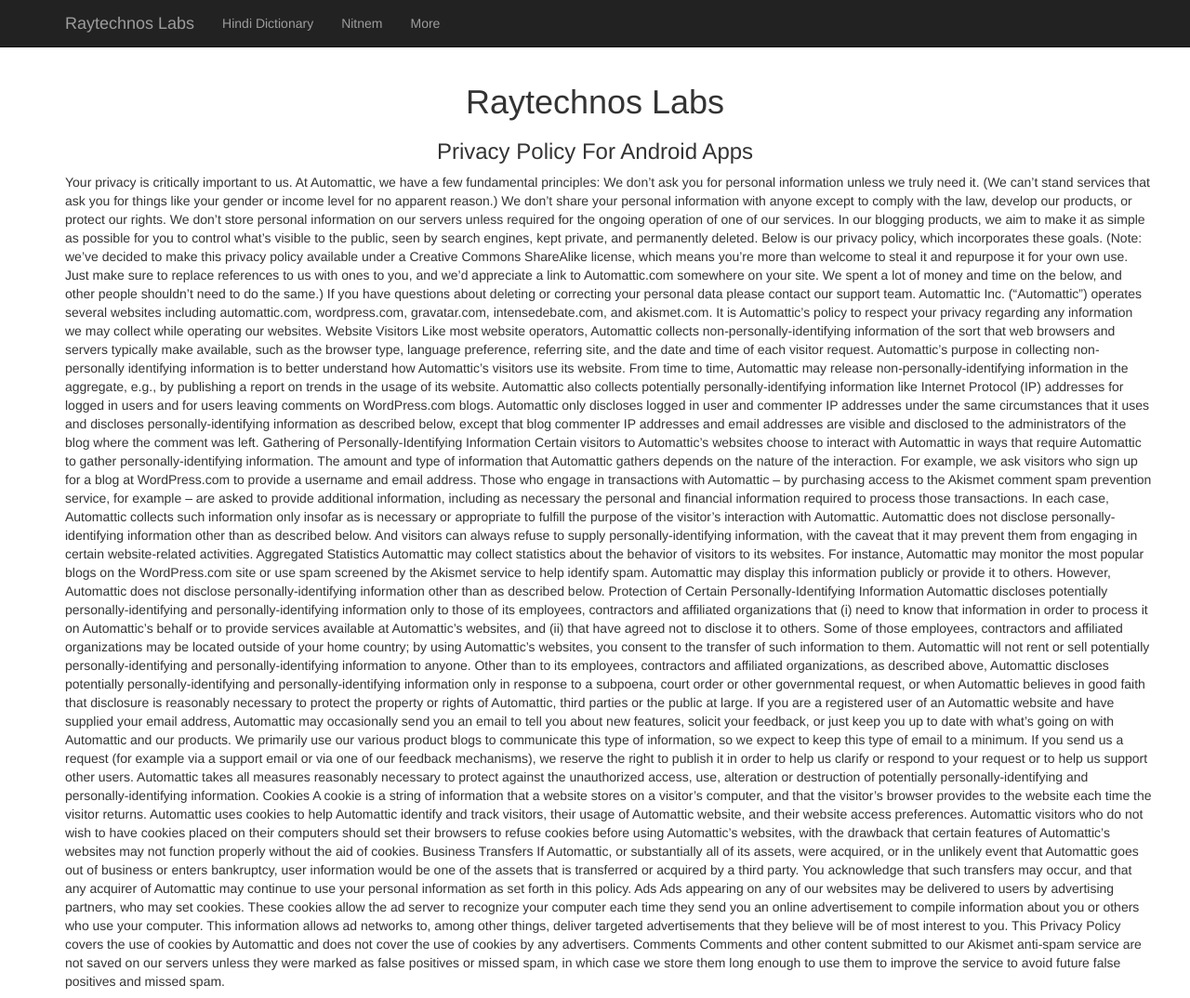
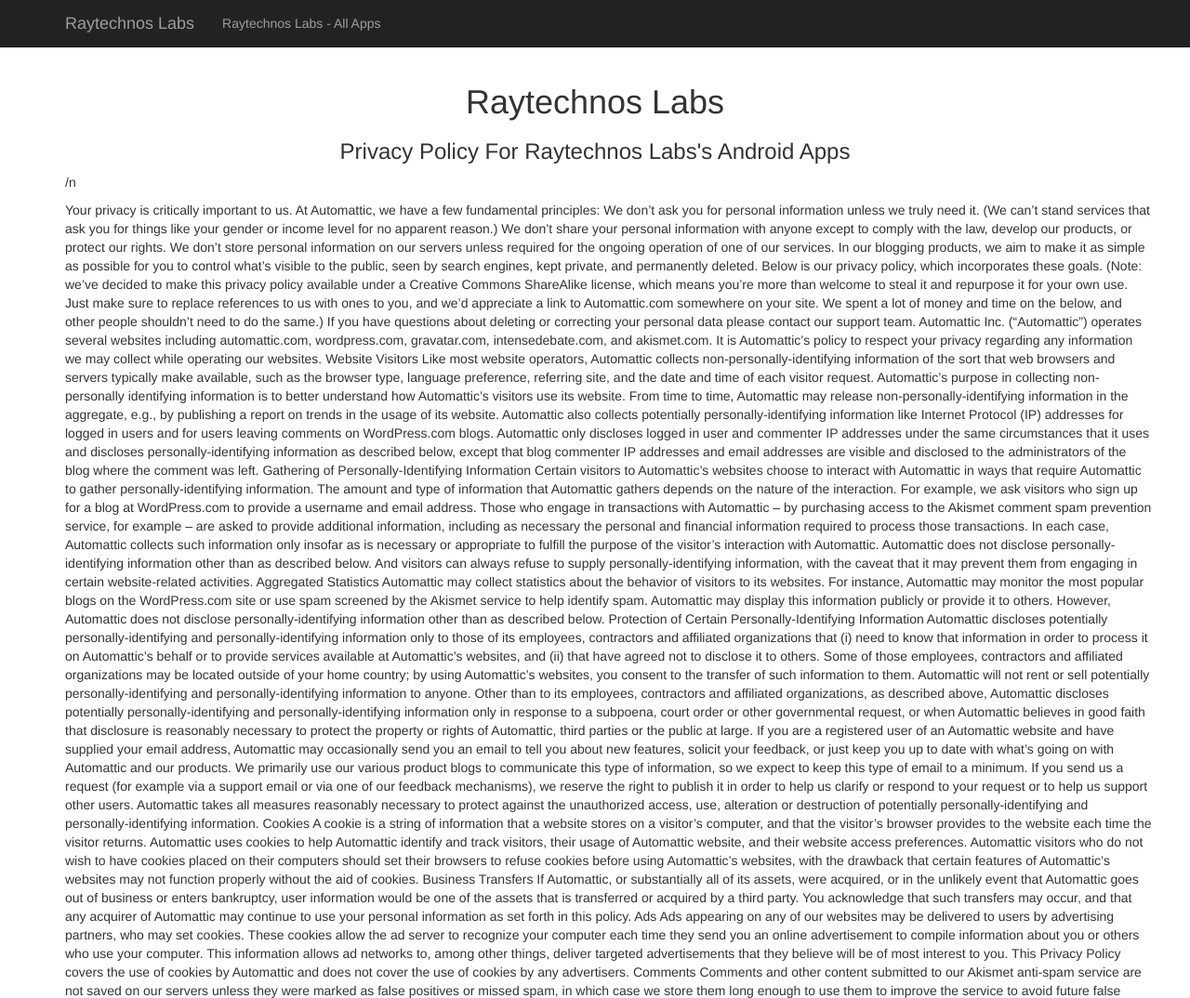
Before and after one commit to raytechnos/privacy-policy, a plain HTML site: page index.html in a window 1280 px wide. Shown: the top 1074 px of the page at 93% size. Drawn offline with Linux system fonts and the light colour scheme.

Commit message:
Update index.html

```diff
--- a/index.html
+++ b/index.html
@@ -50,13 +50,7 @@
             <div class="collapse navbar-collapse" id="bs-example-navbar-collapse-1">
                 <ul class="nav navbar-nav">
                     <li>
-                        <a href="#">Hindi Dictionary</a>
-                    </li>
-                    <li>
-                        <a href="#">Nitnem</a>
-                    </li>
-                    <li>
-                        <a href="#">More</a>
+                        <a href="https://play.google.com/store/apps/developer?id=RayTechnos&hl=en">Raytechnos Labs - All Apps</a>
                     </li>
                 </ul>
             </div>
@@ -71,7 +65,7 @@
         <div class="row">
             <div class="col-lg-12 text-center">
                 <h1>Raytechnos Labs</h1>
-                <h3>Privacy Policy For Android Apps</h3>
+                <h3>Privacy Policy For Raytechnos Labs's Android Apps</h3>
             </div>
         </div>
         <!-- /.row -->
@@ -81,6 +75,7 @@
     <div class="container">
         <div class="row">
             <div>
+                <p> /n </p>
                 <p>
                    Your privacy is critically important to us. At Automattic, we have a few fundamental principles:
 
```
